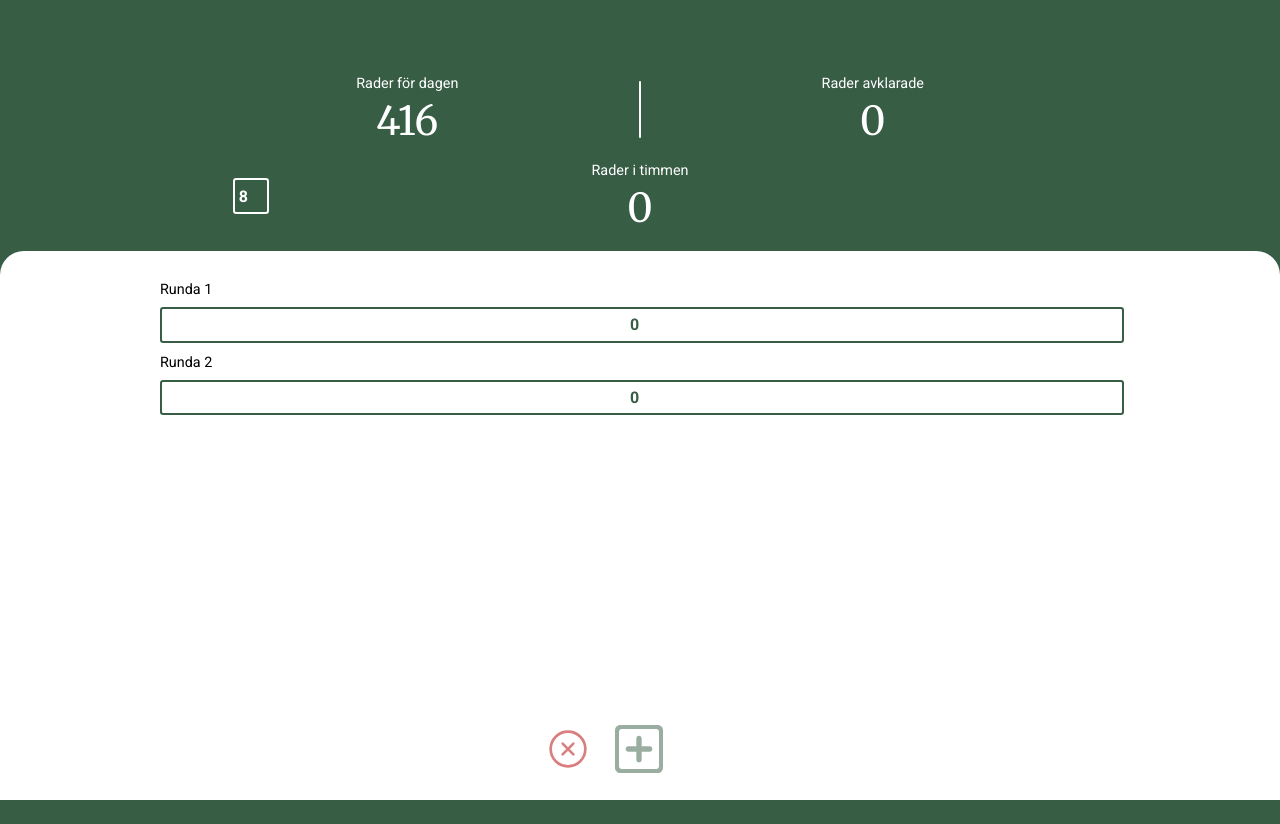
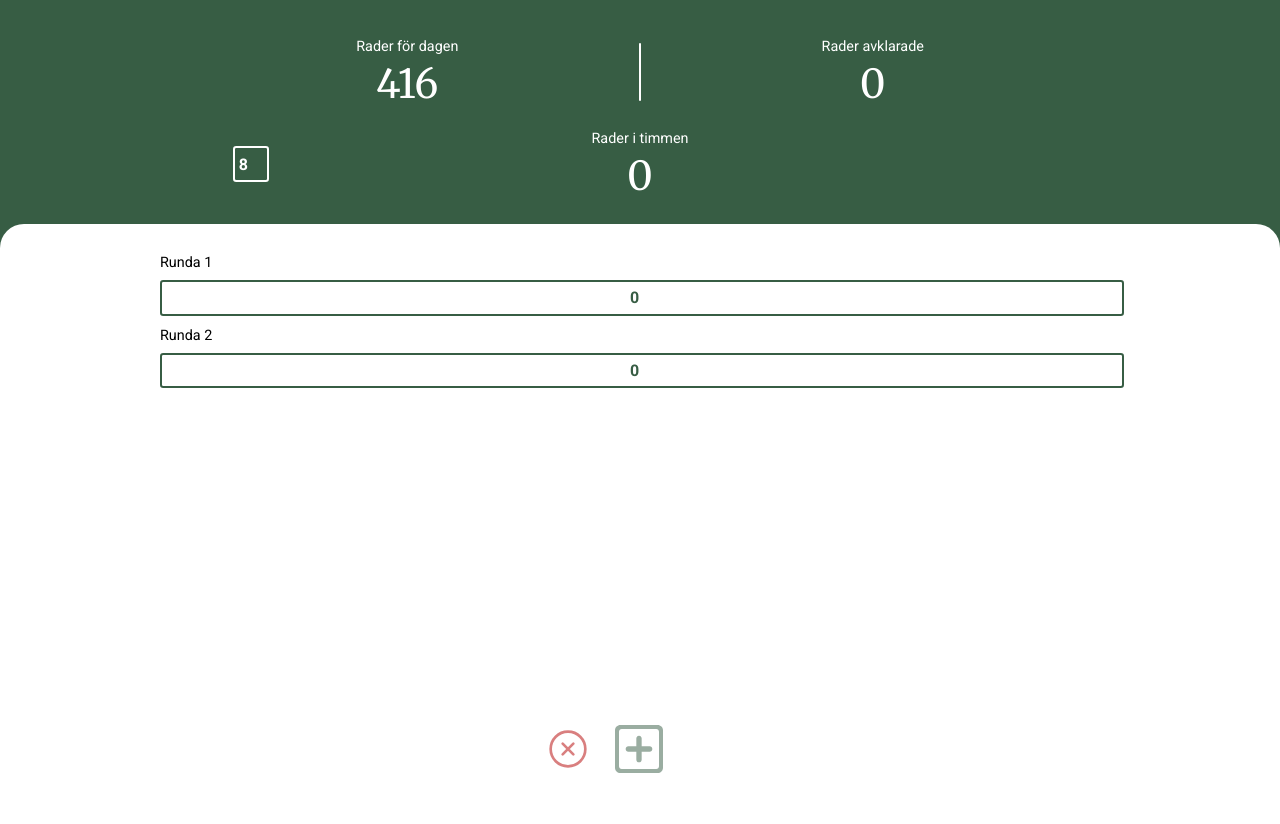
Before and after one commit to D-doxdev/D-doxdev.github.io, a plain HTML site: page index.html in a window 1280 px wide. Both pictures are taken after a click on the button 635 px from the left and 750 px from the top of the page. Before the commit the page ends 800 px from the top, so only its background shows below. Drawn offline with Linux system fonts and the light colour scheme.

Commit message:
bug fixes, UI fixes

```diff
--- a/index.html
+++ b/index.html
@@ -31,7 +31,7 @@
         </div>
         <div class="container_working_hours">
             <form>
-                <input id="shift_hours" class="hours_input" type="number" pattern='[0-9]*' name="working_hours" value="8" onclick="this.select();" min="1" max="15">
+                <input id="shift_hours" class="hours_input" type="number" maxlength="2" pattern='[0-9]*' name="working_hours" value="8" onclick="this.select();" min="1" max="15">
             </form>
         </div>
         <div class="add_rows_section">
@@ -39,7 +39,7 @@
                 <div class="user_rows">
                     <h4>Runda 1</h4>
                     <form>
-                        <input class="row_quantity_input" type="number" pattern='[0-9]*' name="row_quantity" value="0" onclick="this.select();" min="1">
+                        <input class="row_quantity_input" type="number" maxlength="3" pattern='[0-9]*' name="row_quantity" value="0" onclick="this.select();" min="1">
                     </form>
                 </div>
             </div>
--- a/resources/css/styles.css
+++ b/resources/css/styles.css
@@ -26,7 +26,7 @@ section.grid-system {
     display: grid;
     grid-template-columns: repeat(11, 1fr);
     grid-template-rows: repeat(20, 1fr);
-    row-gap: 2rem; /* Uncomment later, easier to place items on the grid visually without the gap */
+    row-gap: 2.5rem; /* Uncomment later, easier to place items on the grid visually without the gap */
 }
 
 /* Fixes the VH problem in IOS Safari and simular browsers */
@@ -37,14 +37,14 @@ section.grid-system {
   }
 
 .container_rows_summary {
-    grid-row: 3 / 4;
+    grid-row: 2 / 3;
     grid-column: 3 / 6;
 }
 
 /* Divider styling */
 
 .divider {
-    grid-row: 3 / 4;
+    grid-row: 2 / 3;
     grid-column: 6 / 7;
     width: .1rem;
     height: calc(100% - .4rem); /* Adjust height to account for padding using calc */
@@ -56,17 +56,17 @@ section.grid-system {
 }
 
 .container_rows_done {
-    grid-row: 3 / 4;
+    grid-row: 2 / 3;
     grid-column: 7 / 10;
 }
 
 .container_rows_per_hour {
-    grid-row: 4 / 6;
+    grid-row: 3 / 5;
     grid-column: 5 / 8;
 }
 
 .container_working_hours {
-    grid-row: 4 / 6;
+    grid-row: 3 / 5;
     grid-column: 3 / 5;
     display: flex;
     flex-direction: column;
@@ -112,7 +112,7 @@ input.hours_input {
     position: relative;
     background-color: white;
     border-radius: 1.5rem 1.5rem 0 0;
-    grid-row: 6 / 21;
+    grid-row: 5 / 21;
     grid-column: 1 / 12;
 }
 
--- a/resources/js/script.js
+++ b/resources/js/script.js
@@ -10,7 +10,7 @@ class EmployeeStatistics {
         this._rowsFinishedDomText = document.querySelector('.container_rows_done h2');
         this._rowsPerHourDomText = document.querySelector('.container_rows_per_hour h2');
 
-        this._workingHours = this._workingHoursInput.value;
+        this._workingHours = this.checkInputFieldsForNan(this._workingHoursInput.value);
         this.calculateRowsForTheDay();
 
         // Responsible for updating for fetching the DOM elemenets and keeping track of the current round when a new row is added
@@ -43,11 +43,25 @@ class EmployeeStatistics {
         this.updateRowInputFields();
     }
 
+    checkInputFieldsForNan(inputValue) {
+        if (isNaN(inputValue) || inputValue === '') {
+            return 0;
+        }
+        return inputValue;
+    }
+
     updateRowInputFields() {
         this._allRowsInputFields = document.querySelectorAll('.row_quantity_input');
         this._allRowsInputFields.forEach(inputField => {
-            inputField.addEventListener('input', () => this.calculateFinishedRows());
-            inputField.addEventListener('input', () => this.calculateRowsPerHour());
+            inputField.addEventListener('input', () => {
+
+                //checks for character length, important to have before calling the methods below as not to cause a bug where the rows per hour is updated despite characters being above three.
+                if (inputField.value.length > 3) {
+                    inputField.value = inputField.value.slice(0, 3);
+                }
+                this.calculateFinishedRows();
+                this.calculateRowsPerHour();
+            });
         });
     }
 
@@ -56,41 +70,43 @@ class EmployeeStatistics {
     }
 
     updateWorkingHours() {
-        this._workingHours = this._workingHoursInput.value;
-        this.calculateRowsForTheDay();
-        this.calculateFinishedRows()
-        this.calculateRowsPerHour()
+            this._workingHours = this.checkInputFieldsForNan(this._workingHoursInput.value);
+            this.calculateRowsForTheDay();
+            this.calculateFinishedRows()
+            this.calculateRowsPerHour()
     }
 
     calculateRowsForTheDay() {
         const rowsForTheDay = this._workingHours * this._oneHourOfRows;
-        this._rowsSummaryDomText.innerText = rowsForTheDay;
+        this._rowsSummaryDomText.innerText = this.checkInputFieldsForNan(rowsForTheDay);
     }
 
     calculateFinishedRows() {
         // initializes an empty array which later will store the rows from the input fields
         const arrOfFinishedRows = [];
-
         // Loops through existing rows, converts the input from string to num and adds it to the array above.
         const rowInputs = document.querySelectorAll(".user_rows");
         for (const rowInput of rowInputs) {
             const inputField = rowInput.querySelector(".row_quantity_input");
-            arrOfFinishedRows.push(parseInt(inputField.value));
+            arrOfFinishedRows.push(this.checkInputFieldsForNan(parseInt(inputField.value)));
         }
 
         // Adds all the array items together and stores in rowSum variable.
-        console.log(arrOfFinishedRows);
         const rowSum = arrOfFinishedRows.reduce((a, b) => a + b, 0);
 
-        this._rowsFinishedDomText.innerText = rowSum;
+        this._rowsFinishedDomText.innerText = this.checkInputFieldsForNan(rowSum);
         return rowSum;
     }
 
     calculateRowsPerHour() {
         const storedRowSum = this.calculateFinishedRows();
+        // The if statements makes sure the program cannot throw an 'infinity' if the finished hours is divided by 0
+        if (this._workingHours == 0) {
+            return
+        }
         let rowPerHourCalc = storedRowSum / this._workingHours;
         // Rounds up to at most two decimals
-        this._rowsPerHourDomText.innerHTML = Math.round(rowPerHourCalc*100)/100;
+        this._rowsPerHourDomText.innerHTML = this.checkInputFieldsForNan(Math.round(rowPerHourCalc*100)/100);
     }
 
     addNewRow() {
```
